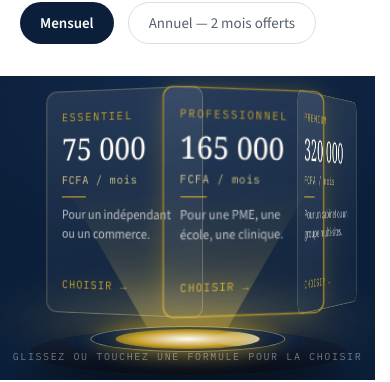
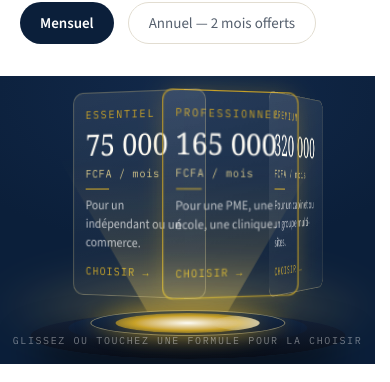
Before and after one commit to kjbrown-03/NovaAssit-, a Next.js app: page /offres in a window 390 px wide. Shown: the part 371-753 px from the top of the page. Built offline with nearby package versions, Linux system fonts and the light colour scheme; no server answers.

Commit message:
ignore le cache TypeScript

```diff
--- a/app/(site)/blog/[slug]/page.tsx
+++ b/app/(site)/blog/[slug]/page.tsx
@@ -84,7 +84,12 @@ export default async function ArticlePage({ params }: { params: Promise<{ slug:
           ligne en revenant à la marge. */}
       <div className="mt-2 flex max-w-[68ch] flex-col gap-5">
         {paragraphes.map((paragraphe, i) => (
-          <p key={i} className="text-[16px] leading-[1.75] text-ink-700 lg:text-[17px]">
+          <p
+            key={i}
+            /* Le corps est saisi librement : une URL sans espace serait plus
+               large que l'écran sans `break-words`. */
+            className="text-[16px] leading-[1.75] break-words text-ink-700 lg:text-[17px]"
+          >
             {paragraphe}
           </p>
         ))}
--- a/app/admin/articles/page.tsx
+++ b/app/admin/articles/page.tsx
@@ -132,7 +132,9 @@ export default async function AdminArticles({
                   <p className="max-w-[70ch] text-[14px] leading-[1.55] text-slate-mid">
                     {article.chapo}
                   </p>
-                  <span className="font-mono text-[12px] text-muted">/blog/{article.slug}</span>
+                  <span className="font-mono text-[12px] break-all text-muted">
+                    /blog/{article.slug}
+                  </span>
                 </div>
 
                 <div className="flex flex-wrap items-center gap-2 border-t border-line-soft pt-4">
@@ -187,7 +189,7 @@ export default async function AdminArticles({
 
                   {/* La suppression est définitive — d'où l'archivage juste à
                       côté, qui répond au même besoin sans rien perdre. */}
-                  <form action={supprimerArticle} className="ml-auto">
+                  <form action={supprimerArticle} className="sm:ml-auto">
                     <input type="hidden" name="id" value={article.id} />
                     <button
                       type="submit"
--- a/app/globals.css
+++ b/app/globals.css
@@ -542,6 +542,13 @@
     height: clamp(252px, 34vw, 296px);
     perspective: 1100px;
     cursor: grab;
+    /* `touch-action` ne s'hérite pas : déclaré sur le parent, il laissait la
+       scène en `auto` et le navigateur revendiquait le glissement horizontal.
+       La rotation au doigt était donc morte sur mobile. Il doit être posé sur
+       l'élément qui reçoit les événements de pointeur, c'est-à-dire ici.
+       `pan-y` laisse le défilement vertical au navigateur et nous confie
+       l'horizontal. */
+    touch-action: pan-y;
   }
   .na-orbite-scene:active {
     cursor: grabbing;
@@ -593,6 +600,28 @@
       0 0 0 1px color-mix(in oklab, var(--color-gold) 38%, transparent),
       0 20px 46px -14px color-mix(in oklab, var(--color-gold) 55%, transparent);
     outline: none;
+  }
+
+  /* Sous 480 px, un rayon de 150 px place les faces extrêmes à 176 px du
+     centre : sur un écran de 320 px elles sortaient du cadre, que
+     `overflow: hidden` rognait. On resserre l'anneau et les cartes plutôt que
+     de les laisser être coupées. */
+  @media (max-width: 479px) {
+    .na-orbite {
+      --na-orbite-rayon: 118px;
+    }
+    .na-orbite-scene {
+      height: 236px;
+    }
+    .na-orbite-face {
+      width: 132px;
+      height: 186px;
+      padding: 12px 12px 14px;
+      gap: 6px;
+    }
+    .na-orbite-emetteur {
+      width: min(320px, 92%);
+    }
   }
 
   /* --------------------------------------------- l'émetteur sous l'anneau */
```
